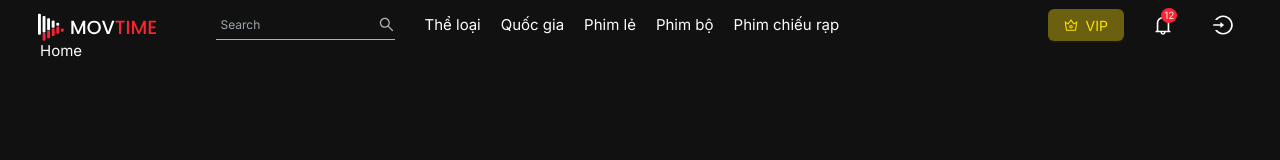
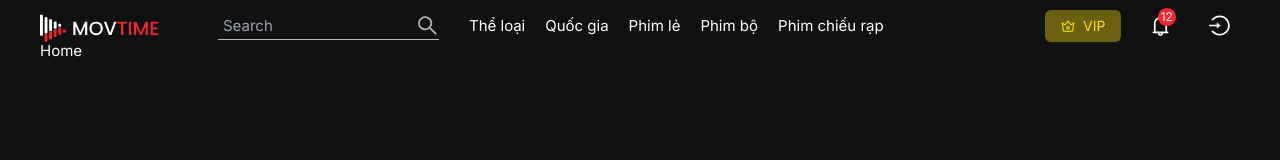
Before and after one commit to pikadragonelse/Film-Website, a React (Create React App) app: page /search in a window 1280 px wide. Shown: the top 160 px of the page. Built offline with nearby package versions, Linux system fonts and the light colour scheme.

Commit message:
fix ui header

```diff
--- a/src/component/header/index.scss
+++ b/src/component/header/index.scss
@@ -7,14 +7,14 @@
     width: 100%;
 }
 .logo{
-    margin-right: 60px;
+    margin-right: calc(var(--spacing-lg) + var(--spacing-md));
 }
 .menu-items{
     display: flex;
     flex-direction: row;
     color: var(--contrast-color);
-    font-size: 15px;
-    padding: 0 10px;
+    font-size: var(--font-s-md);
+    padding: 0 var(--spacing-sm-2);
     cursor: pointer;
 }
 .btn-vip{
@@ -32,8 +32,8 @@
     cursor: pointer;
 
     .notification-btn{
-        padding:10px;
-        font-size: 20px;
+        padding:var(--spacing-sm-2);
+        font-size: var(--font-s-lg);
         color: var(--contrast-color);
 
     }
@@ -41,7 +41,7 @@
 }
 .number-notification{
     position: absolute;
-    font-size: 10px;
+    font-size: var(--font-s-sm-1);
     border-radius: 50%;
     background-color: var(--primary-color);
     color: #f1f1f2;
@@ -54,8 +54,8 @@
     cursor: pointer;
 }
 .login{
-    padding:10px;
-    font-size: 20px;
+    padding:var(--spacing-sm-2);
+    font-size: var(--font-s-lg);
     color: var(--contrast-color);
     cursor: pointer;
 }
--- a/src/component/header/index.tsx
+++ b/src/component/header/index.tsx
@@ -12,8 +12,12 @@ export const Header = () => {
     const currentUser = false;
     return (
         <header className="wrapper-header">
-
-            <div className="flex justify-between items-center mx-auto ml-10">
+            <div
+                style={{
+                    marginLeft: 'var(--spacing-lg)',
+                }}
+                className="flex justify-between items-center mx-auto"
+            >
                 <div className="flex justify-between items-center">
                     <div className="logo">
                         <Link to="/">
@@ -22,8 +26,10 @@ export const Header = () => {
                     </div>
 
                     <div
-                        className="hidden  items-center w-full lg:flex lg:w-auto lg:order-1 mr-10"
-
+                        style={{
+                            marginRight: 'var(--spacing-lg)',
+                        }}
+                        className="hidden  items-center w-full lg:flex lg:w-auto lg:order-1"
                         id="mobile-menu-2"
                     >
                         <Search />
@@ -38,8 +44,11 @@ export const Header = () => {
                     </div>
                 </div>
                 <div
-                    style={{ width: '13rem' }}
-                    className="flex justify-between items-center lg:order-2 mr-10"
+                    style={{
+                        width: '13rem',
+                        marginRight: 'var(--spacing-lg)',
+                    }}
+                    className="flex justify-between items-center lg:order-2"
                 >
                     <Link to={'/VIPpackage'}>
                         <Button
--- a/src/component/header/search/index.scss
+++ b/src/component/header/search/index.scss
@@ -7,7 +7,7 @@
     display: flex;
     align-items: center;
     background-color: transparent;
-    margin-right: 20px;
+    margin-right: var(--spacing-md);
     margin-left: 0px;
 
     input{
@@ -15,8 +15,8 @@
         background-color: transparent;
         height: 70%;
         min-width:var(--width-search) ;
-        padding-left: 5px;
-        font-size: 12px;
+        padding-left: var(--spacing-sm-1);
+        font-size: var(--font-s-md);
         color: var(--contrast-color);
         caret-color: var(--contrast-color);
         border-bottom: 1.5px solid rgb(178, 178, 186);
@@ -31,14 +31,14 @@
 .clear-search {
     position: absolute;
     right:21px;
-    font-size: 12px;
+    font-size: var(--font-s-md);
     color: rgb(178, 178, 186);
     top: 50%;
     transform: translateY(-50%);
 }
 .search-btn{
     position: absolute;
-    font-size: 15px;
+    font-size: var(--font-s-lg);
     color: rgb(178, 178, 186);
     right:1px;
     font-weight: 700;
```
